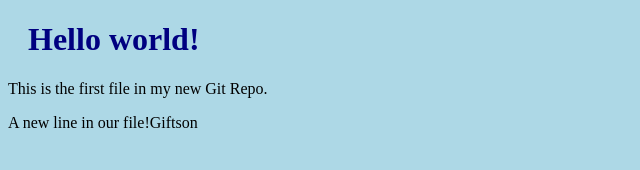
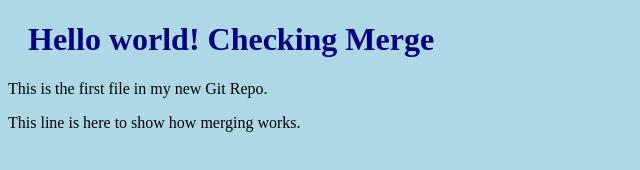
Before and after one commit to danie090/hello-giftson, a plain HTML site: page index.html in a window 1280 px wide. Shown: the whole page, without its empty margins (0-640 px from the left). Drawn offline with Linux system fonts and the light colour scheme.

Commit message:
updated emergency fix

```diff
--- a/index.html
+++ b/index.html
@@ -6,9 +6,9 @@
 </head>
 <body>
 
-<h1>Hello world!</h1>
+<h1>Hello world! Checking Merge</h1>
 <p>This is the first file in my new Git Repo.</p>
-<p>A new line in our file!Giftson</p>
+<p>This line is here to show how merging works.</p>
 
 </body>
 </html>
```
